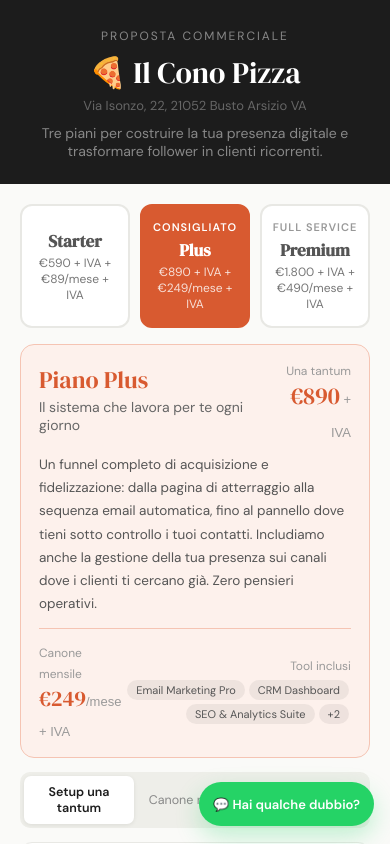
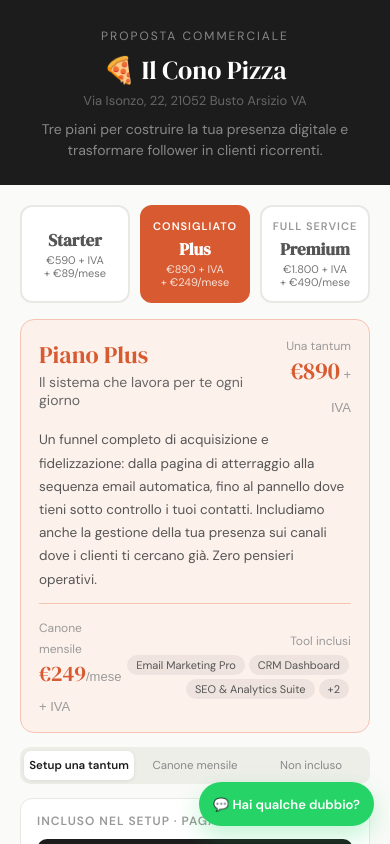
Before and after one commit to tave1013/preventivo-il-cono-pizza, a Next.js app: page / in a window 390 px wide. Shown: the top 844 px of the page. Built offline with nearby package versions, Linux system fonts and the light colour scheme.

Commit message:
Ottimizzazione mobile: prezzi su due righe, media query responsive, font size adattivo

```diff
--- a/app/page.jsx
+++ b/app/page.jsx
@@ -210,6 +210,14 @@ export default function Preventivo() {
         .cost-row { display: flex; justify-content: space-between; align-items: center; padding: 7px 0; border-bottom: 1px solid rgba(0,0,0,0.06); font-size: 12px; }
         .cost-row:last-child { border-bottom: none; }
         .tool-tag { display: inline-block; padding: 3px 9px; border-radius: 20px; font-size: 11px; background: rgba(0,0,0,0.06); color: #555; margin: 2px; font-family: 'DM Sans', sans-serif; }
+        .price-line { display: block; line-height: 1.2; }
+        @media (max-width: 500px) {
+          h1 { font-size: 26px !important; }
+          .plan-btn { padding: 12px 8px !important; }
+          .tab-btn { font-size: 11.5px !important; padding: 7px 5px !important; }
+          .check-item { gap: 8px; padding: 8px 0; }
+          .price-line { font-size: 11px; }
+        }
       `}</style>
 
       {/* HEADER */}
@@ -219,7 +227,7 @@ export default function Preventivo() {
           🍕 Il Cono Pizza
         </h1>
         <div style={{ fontSize: 13, color: "#666", fontFamily: "'DM Sans', sans-serif", marginBottom: 10 }}>Via Isonzo, 22, 21052 Busto Arsizio VA</div>
-        <p style={{ fontSize: 14, color: "#888", fontFamily: "'DM Sans', sans-serif", maxWidth: 420, margin: "0 auto" }}>
+        <p style={{ fontSize: 14, color: "#888", fontFamily: "'DM Sans', sans-serif", maxWidth: 420, margin: "0 auto", lineHeight: 1.5 }}>
           Tre piani per costruire la tua presenza digitale e trasformare follower in clienti ricorrenti.
         </p>
       </div>
@@ -247,7 +255,10 @@ export default function Preventivo() {
               </div>
             )}
             <div style={{ fontSize: 17, fontWeight: 600, fontFamily: "'DM Serif Display', serif" }}>{p.name}</div>
-            <div style={{ fontSize: 12, marginTop: 2, opacity: 0.8 }}>€{p.once} + IVA + €{p.monthly}/mese + IVA</div>
+            <div style={{ fontSize: 12, marginTop: 2, opacity: 0.8 }}>
+              <span className="price-line">€{p.once} + IVA</span>
+              <span className="price-line">+ €{p.monthly}/mese</span>
+            </div>
           </button>
         ))}
       </div>
```
